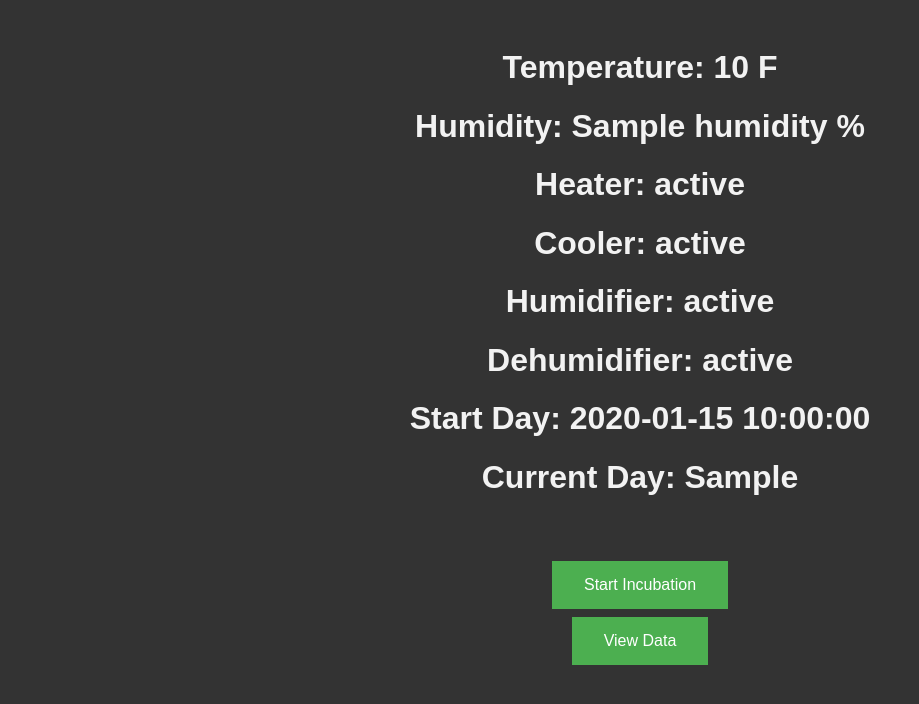
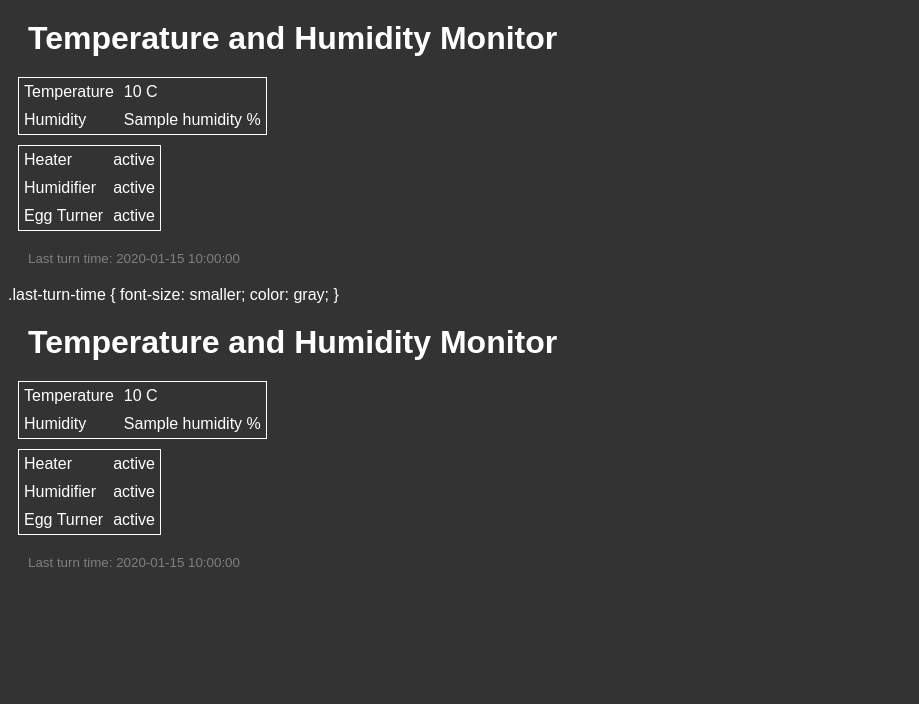
Before and after one commit to rrobert45/EggIncubator, a Flask app: template app/templates/index.html in a window 1280 px wide. Shown: the top 704 px of the page, without its empty margins (0-919 px from the left). Run offline with Flask 2, Linux system fonts and the light colour scheme; the template is opened without the code that fills it: most values are stand-ins (such as "Sample title", 1, 10 or a date in 2020); parts of the project's set-up code (start-up, migrations or seed data) failed here and were passed over.

Commit message:
updated
updated

```diff
--- a/app/app.py
+++ b/app/app.py
@@ -1,163 +1,83 @@
-from flask import Flask, render_template, request, redirect
-import Adafruit_DHT
+from flask import Flask, render_template
 import RPi.GPIO as GPIO
 import time
-import csv
-import pandas as pd
-import datetime
+import Adafruit_DHT
 
 app = Flask(__name__)
 
-class IncubatorApp:
-    def __init__(self):
-        # Set the sensor type and the pin number where the sensor is connected.
-        self.sensor = Adafruit_DHT.DHT22
-        self.pin = 4
+# Set the GPIO pin number for the DHT22 sensor
+DHT22 = Adafruit_DHT.DHT22
+dht_pin = 4
 
-        # Set the pin numbers for the power relays
-        self.heater_relay_pin = 17
-        self.cooler_relay_pin = 18
-        self.humidifier_relay_pin = 27
-        self.dehumidifier_relay_pin = 22
+# Set the GPIO pin numbers for the relays
+heat_relay_pin = 17
+humidifier_relay_pin = 27
+egg_turner_relay_pin = 22
 
-        # Set the temperature and humidity thresholds
-        self.temp_threshold = 99.5
-        self.humidity_threshold = 50
+# Set the temperature and humidity thresholds
+temp_threshold = 50
+humidity_threshold = 20
 
-        # Set the waiting time between measurements
-        self.waiting_time = 10
+# Initialize the GPIO pins
+GPIO.setmode(GPIO.BCM)
+GPIO.setup(heat_relay_pin, GPIO.OUT)
+GPIO.setup(humidifier_relay_pin, GPIO.OUT)
+GPIO.setup(egg_turner_relay_pin, GPIO.OUT)
 
-        # Set the incubation start day
-        self.start_date = datetime.datetime.now()
-        self.current_day = None
+# Set the egg turner interval time
+egg_turner_interval = 4*60*60  # 4 hours in seconds
 
-        # Set up the GPIO library
-        GPIO.setmode(GPIO.BCM)
-        GPIO.setup(self.heater_relay_pin, GPIO.OUT)
-        GPIO.setup(self.cooler_relay_pin, GPIO.OUT)
-        GPIO.setup(self.humidifier_relay_pin, GPIO.OUT)
-        GPIO.setup(self.dehumidifier_relay_pin, GPIO.OUT)
+# Get the current time
+start_time = time.time()
 
-        # Turn off all the power relays
-        GPIO.output(self.heater_relay_pin, GPIO.LOW)
-        GPIO.output(self.cooler_relay_pin, GPIO.LOW)
-        GPIO.output(self.humidifier_relay_pin, GPIO.LOW)
-        GPIO.output(self.dehumidifier_relay_pin, GPIO.LOW)
+try:
+    while True:
+        # Read the temperature and humidity from the DHT22 sensor
+        humidity, temperature = Adafruit_DHT.read_retry(DHT22, dht_pin)
 
-        # function to log data in csv file
-    def log_data(self, temperature, humidity):
-        data = {"temperature": temperature, "humidity": humidity, "timestamp": time.time()}
-        with open("data.csv", "a") as f:
-            writer = csv.DictWriter(f, fieldnames=["temperature", "humidity", "timestamp"])
-            writer.writerow(data)
+        # Check if the temperature is below the threshold
+        if temperature < temp_threshold:
+            # Turn on the heat source
+            heat_status = "On"
+            GPIO.output(heat_relay_pin, GPIO.HIGH)
+        else:
+            # Turn off the heat source
+            heat_status = "Off"
+            GPIO.output(heat_relay_pin, GPIO.LOW)
 
+        # Check if the humidity is above the threshold
+        if humidity > humidity_threshold:
+            # Turn off the humidifier
+            humidifier_status = "Off"
+            GPIO.output(humidifier_relay_pin, GPIO.LOW)
+        else:
+            # Turn on the humidifier
+            humidifier_status = "On"
+            GPIO.output(humidifier_relay_pin, GPIO.HIGH)
 
-    def update_current_day(self):
-        if self.start_date:
-            current_date = datetime.datetime.now()
-            self.current_day = (current_date - self.start_date).days
+        # Check if it's time to turn the eggs
+        if (time.time() - start_time) > egg_turner_interval:
+            # Turn on the egg turner for 5 seconds
+            egg_turner_status = "On"
+            GPIO.output(egg_turner_relay_pin, GPIO.HIGH)
+            time.sleep(5)
+            GPIO.output(egg_turner_relay_pin, GPIO.LOW)
+            egg_turner_status = "Off"
+            last_turn_time = time.time()
+            # Reset the start time
+            start_time = time.time()
 
-    def update_values(self):
-        # Read the temperature and humidity from the sensor
-        humidity, temperature = Adafruit_DHT.read_retry(self.sensor, self.pin)
-        temperature_f = temperature * (9/5) + 32
-        temperature_f = round(temperature_f, 2)
-        humidity = round(humidity, 2)
-        self.log_data(temperature_f, humidity)
-        self.update_current_day()
-        if self.start_date is not None:
-            self.update_current_day()
-        # Check if the temperature is above the threshold
-        if temperature > self.temp_threshold:
-            # Turn on the cooler
-            GPIO.output(self.cooler_relay_pin, GPIO.HIGH)
-            cooler_status = "ON"
-            # Turn off the heater
-            GPIO.output(self.heater_relay_pin, GPIO.LOW)
-            heater_status = "OFF"
-        else:
-            # Turn off the cooler
-            GPIO.output(self.cooler_relay_pin, GPIO.LOW)
-            cooler_status = "OFF"
-            # Turn on the heater
-            GPIO.output(self.heater_relay_pin, GPIO.HIGH)
-            heater_status = "ON"
+        # Wait for a few seconds before reading the sensor again
+        time.sleep(5)
 
-    # Check if the humidity is above the threshold
-        if humidity > self.humidity_threshold:
-            # Turn on the dehumidifier
-            GPIO.output(self.dehumidifier_relay_pin, GPIO.HIGH)
-            dehumidifier_status = "ON"
-            # Turn off the humidifier
-            GPIO.output(self.humidifier_relay_pin, GPIO.LOW)
-            humidifier_status = "OFF"
-        else:
-            # Turn off the dehumidifier
-            GPIO.output(self.dehumidifier_relay_pin, GPIO.LOW)
-            dehumidifier_status = "OFF"
-            # Turn on the humidifier
-            GPIO.output(self.humidifier_relay_pin, GPIO.HIGH)
-            humidifier_status = "ON"
-
-        # Check if the incubation start date has been set
-        if self.start_date:
-            # Calculate the current day of incubation
-            self.current_day = (datetime.datetime.now() - self.start_date).days + 1
-        else:
-            self.current_day = None
-            # Return the current temperature, humidity, and status of the power relays
-        return temperature_f, humidity, heater_status, cooler_status, humidifier_status, dehumidifier_status
-
-
-
-    def save_start_date(self):
-        # Set the incubation start date to the current date and time
-        self.start_date = datetime.datetime.now()
-        self.update_current_day()
-        # Save the incubation start date to a csv file
-        with open("startdate.csv", "w") as f:
-            writer = csv.writer(f)
-            writer.writerow([self.start_date])
-
-    def load_start_date(self):
-        try:
-            # Try to read the incubation start date from a csv file
-            # Try to read the incubation start date from a csv file
-            with open("statedate.csv", "r") as f:
-                reader = csv.reader(f)
-                start_date = next(reader)[0]
-                self.start_date = datetime.datetime.strptime(start_date, "%Y-%m-%d %H:%M:%S.%f")
-                self.current_day = (datetime.datetime.now() - self.start_date).days
-        except:
-            # If the file doesn't exist or there's an error reading it, set the start date to None
-            self.start_date = None
-            self.current_day = None
-
-    def calculate_current_day(self):
-        if self.start_date:
-            current_date = datetime.datetime.now()
-            current_day = (current_date - self.start_date).days
-            return current_day
-        else:
-            return None
+except KeyboardInterrupt:
+    print("Quit")
+    # Reset GPIO settings
+    GPIO.cleanup()
 
 @app.route("/")
 def index():
-    incubator_app = IncubatorApp()
-    temperature, humidity, heater_status, cooler_status, humidifier_status, dehumidifier_status = incubator_app.update_values()
-    current_day = incubator_app.current_day
-    start_date = incubator_app.start_date
-    return render_template("index.html", temperature=temperature, humidity=humidity, heater_status=heater_status, cooler_status=cooler_status,
-    humidifier_status=humidifier_status, dehumidifier_status=dehumidifier_status, start_date=start_date, current_day=current_day)
+    return render_template("index.html", temperature=temperature, humidity=humidity, heat_status=heat_status, humidifier_status=humidifier_status, egg_turner_status=egg_turner_status, last_turn_time=last_turn_time)
 
-
-@app.route("/start_incubation", methods=["POST"])
-def start_incubation():
-    incubator_app = IncubatorApp()
-    incubator_app.save_start_date()
-    incubator_app.load_start_date()
-
-    return redirect('/')
-
-if __name__ == "__main__":
-    app.run(debug=True, host='0.0.0.0')
+if name == "main":
+    app.run(host='0.0.0.0', port=80)
--- a/app/templates/index.html
+++ b/app/templates/index.html
@@ -1,55 +1,141 @@
 <!DOCTYPE html>
 <html>
 <head>
-    <title>Incubator Control</title>
+    <title>Temperature and Humidity Monitor</title>
     <style>
+        /* Add a dark theme */
         body {
+            background-color: #333;
+            color: white;
             font-family: Arial, sans-serif;
         }
-        .dark-theme {
-            background-color: #333333;
-            color: #f2f2f2;
+
+        /* Add some padding and margins for spacing */
+        h1, p, table {
+            padding: 10px;
+            margin: 10px;
         }
-        .container {
-            text-align: center;
-            padding: 20px;
+
+        /* Add a border and some padding to the table */
+        table {
+            border-collapse: collapse;
+            border: 1px solid white;
+            padding: 10px;
         }
-        .controls {
-            text-align: center;
-            margin-top: 20px;
+
+        /* Add a hover effect to the table rows */
+        tr:hover {
+            background-color: #555;
         }
-        .control-btn {
-            background-color: #4CAF50; /* Green */
-            border: none;
+
+        /* Add some spacing between table cells */
+        td {
+            padding: 5px;
+        }
+
+        /* Add a class for the last turn time */<!DOCTYPE html>
+<html>
+<head>
+    <title>Temperature and Humidity Monitor</title>
+    <style>
+        /* Add a dark theme */
+        body {
+            background-color: #333;
             color: white;
-            padding: 15px 32px;
-            text-align: center;
-            text-decoration: none;
-            display: inline-block;
-            font-size: 16px;
-            margin: 4px 2px;
-            cursor: pointer;
+            font-family: Arial, sans-serif;
+        }
+
+        /* Add some padding and margins for spacing */
+        h1, p, table {
+            padding: 10px;
+            margin: 10px;
+        }
+
+        /* Add a border and some padding to the table */
+        table {
+            border-collapse: collapse;
+            border: 1px solid white;
+            padding: 10px;
+        }
+
+        /* Add a hover effect to the table rows */
+        tr:hover {
+            background-color: #555;
+        }
+
+        /* Add some spacing between table cells */
+        td {
+            padding: 5px;
+        }
+
+        /* Add a class for the last turn time */
+        .last-turn-time {
+            font-size: smaller;
+            color: gray;
         }
     </style>
 </head>
-<body class="dark-theme">
-    <div class="container">
-        <h1>Temperature: {{ temperature }} F</h1>
-        <h1>Humidity: {{ humidity }} %</h1>
-        <h1>Heater: {{ heater_status }}</h1>
-        <h1>Cooler: {{ cooler_status }}</h1>
-        <h1>Humidifier: {{ humidifier_status }}</h1>
-        <h1>Dehumidifier: {{ dehumidifier_status }}</h1>
-        <h1>Start Day: {{ start_date }}</h1>
-        <h1>Current Day: {{ current_day }}</h1>
-    </div>
-    <div class="controls">
-        <form action="/start_incubation" method="post">
-            <input type="submit" class="control-btn" value="Start Incubation">
-        </form>
-        <form action="/data" method="get">
-            <input type="submit" class="control-btn" value="View Data">
-        </form>
-    </div>
+<body>
+    <h1>Temperature and Humidity Monitor</h1>
+    <table>
+        <tr>
+            <td>Temperature</td>
+            <td>{{ temperature }} C</td>
+        </tr>
+        <tr>
+            <td>Humidity</td>
+            <td>{{ humidity }} %</td>
+        </tr>
+    </table>
+    <table>
+        <tr>
+            <td>Heater</td>
+            <td>{{ heat_status }}</td>
+        </tr>
+        <tr>
+            <td>Humidifier</td>
+            <td>{{ humidifier_status }}</td>
+        </tr>
+        <tr>
+            <td>Egg Turner</td>
+            <td>{{ egg_turner_status }}</td>
+        </tr>
+    </table>
+    <p class="last-turn-time">Last turn time: {{ last_turn_time }}</p>
 </body>
 </html>
+        .last-turn-time {
+            font-size: smaller;
+            color: gray;
+        }
+    </style>
+</head>
+<body>
+    <h1>Temperature and Humidity Monitor</h1>
+    <table>
+        <tr>
+            <td>Temperature</td>
+            <td>{{ temperature }} C</td>
+        </tr>
+        <tr>
+            <td>Humidity</td>
+            <td>{{ humidity }} %</td>
+        </tr>
+    </table>
+    <table>
+        <tr>
+            <td>Heater</td>
+            <td>{{ heat_status }}</td>
+        </tr>
+        <tr>
+            <td>Humidifier</td>
+            <td>{{ humidifier_status }}</td>
+        </tr>
+        <tr>
+            <td>Egg Turner</td>
+            <td>{{ egg_turner_status }}</td>
+        </tr>
+    </table>
+    <p class="last-turn-time">Last turn time: {{ last_turn_time }}</p>
+</body>
+</html>
```
